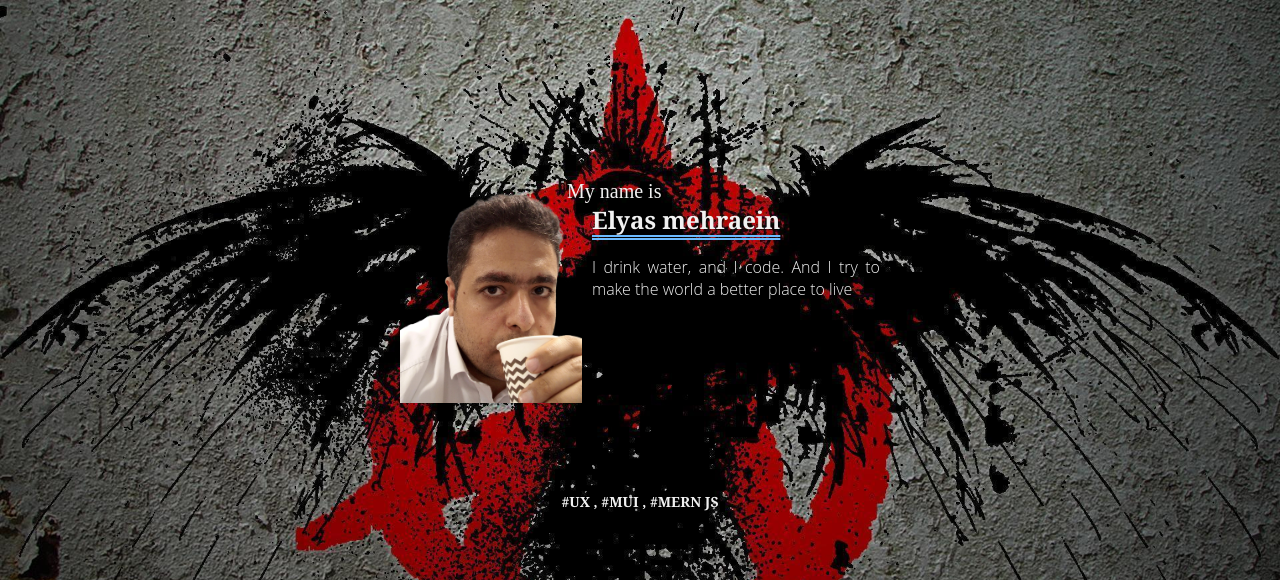
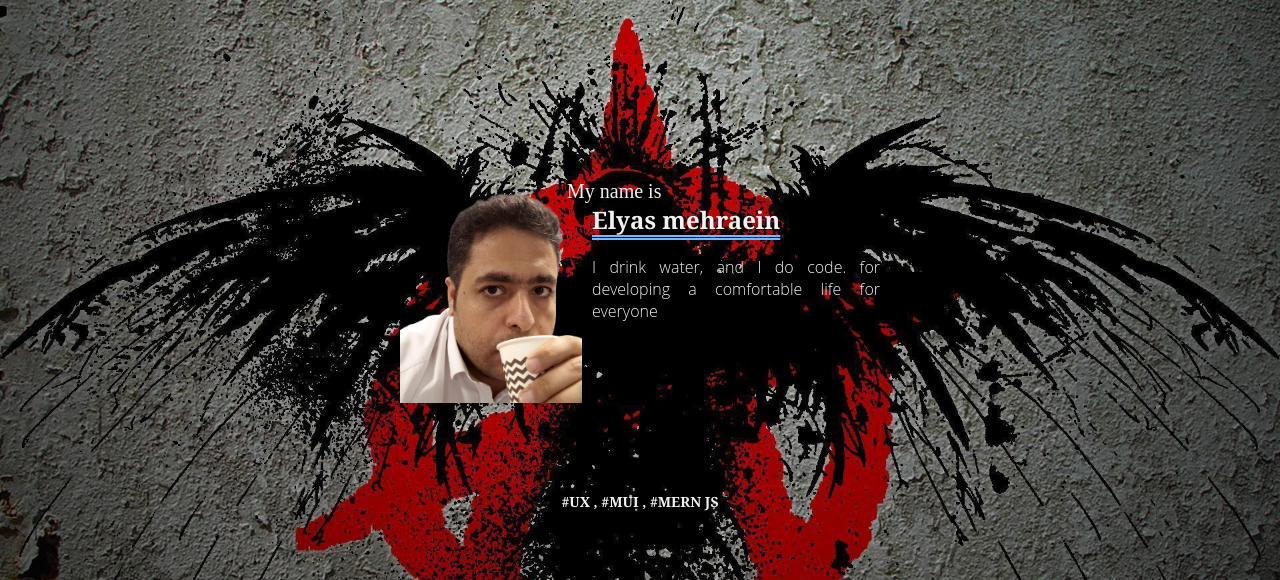
Before and after one commit to ElyasMehraein/ElyasMehraein, a plain HTML site: page index.html in a window 1280 px wide. Shown: the top 580 px of the page. Drawn offline with Linux system fonts and the light colour scheme.

Commit message:
Update index.html

```diff
--- a/index.html
+++ b/index.html
@@ -31,7 +31,7 @@
 
 <h3>
 
-I drink water, and I code.  And I try to make the world a better place to live</h3>
+I drink water, and I do code. for developing a comfortable life for everyone</h3>
                     </div>
                 </div>
                 <div class="skills">
```
